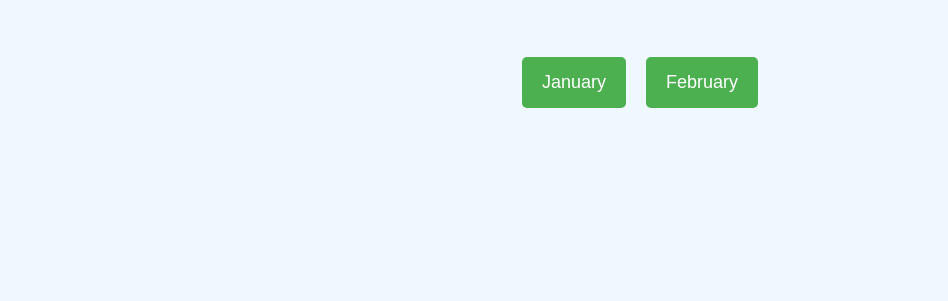
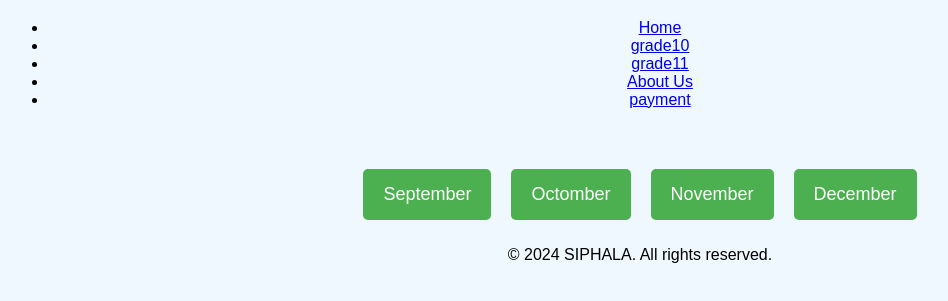
Before and after one commit to Dinushan123/class-management-frontend, a plain HTML site: page grade11.html in a window 1280 px wide. Shown: the part 61-362 px from the top of the page, without its empty margins (0-948 px from the left). Drawn offline with Linux system fonts and the light colour scheme.

Commit message:
Update grade11.html

```diff
--- a/grade11.html
+++ b/grade11.html
@@ -8,10 +8,28 @@
 </head>
 <body>
     <h1>Grade 11 - Select Month</h1>
+    <header>
+        <nav>
+            <div class="nav1">
+                <ul>
+                    <li><a href="index.html">Home</a></li>
+                    <li><a href="grade10.html">grade10</a></li>
+                    <li><a href="grade11.html">grade11</a></li>
+                    <li><a href="About us.html">About Us</a></li>
+                    <li><a href="upload.html">payment</a></li>
+                </ul>
+            </div>
+        </nav>
+    </header>
     <div class="container">
-        <a href="upload.html?grade=10&month=January" class="month-btn">January</a>
-        <a href="upload.html?grade=10&month=February" class="month-btn">February</a>
+        <a href="upload.html?grade=10&month=September" class="month-btn">September</a>
+        <a href="upload.html?grade=10&month=Octomber" class="month-btn">Octomber</a>
+        <a href="upload.html?grade=10&month=November" class="month-btn">November</a>
+        <a href="upload.html?grade=10&month=December" class="month-btn">December</a>
         <!-- Repeat for other months -->
     </div>
+    <footer>
+        <p>&copy; 2024 SIPHALA. All rights reserved.</p>
+    </footer>
 </body>
 </html>
```
